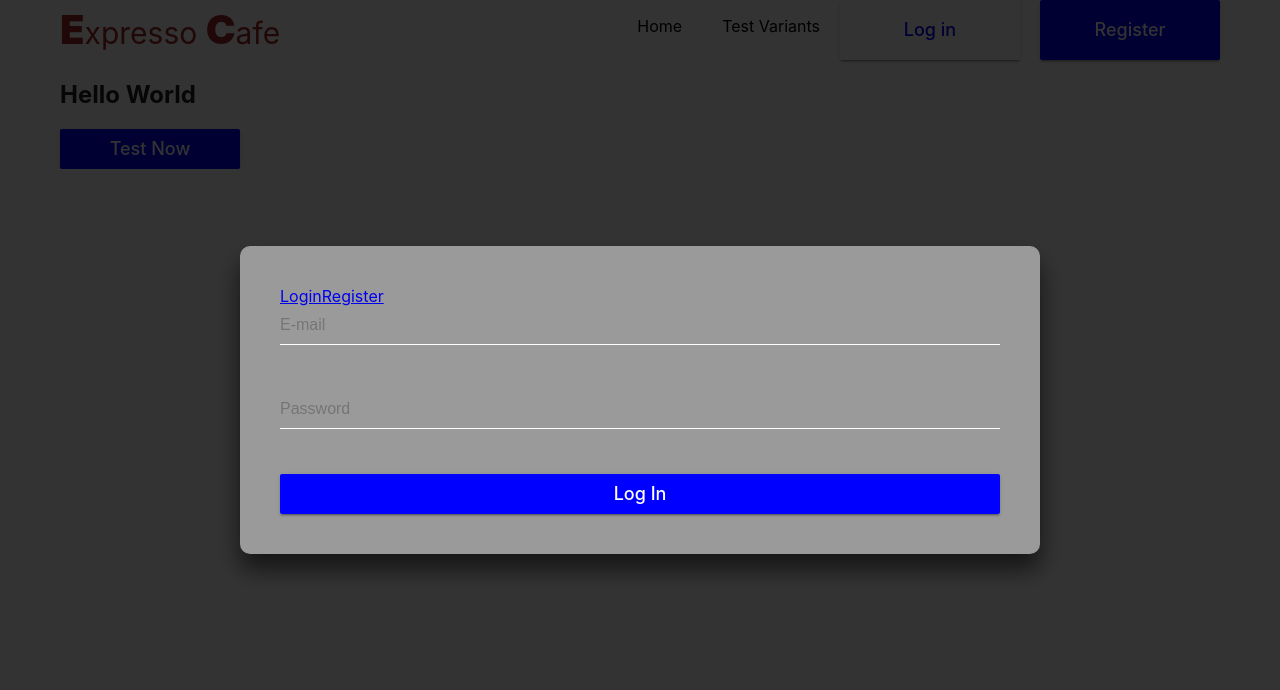
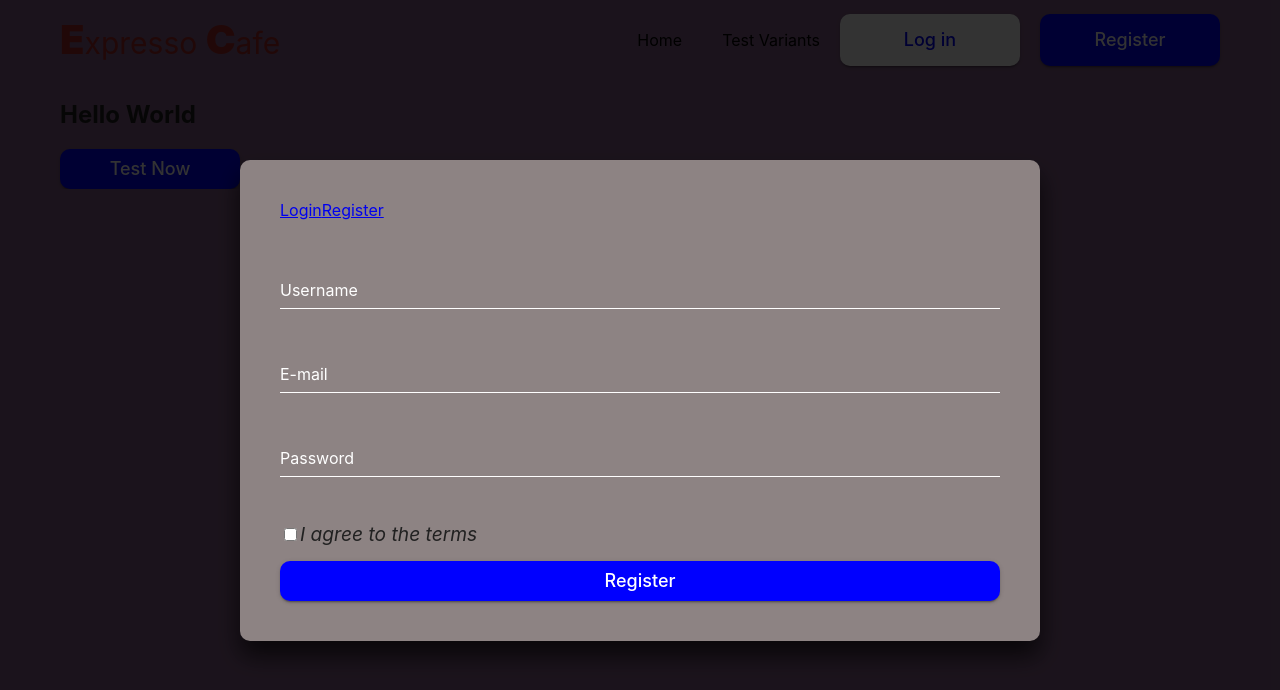
Before and after one commit to NatMyronenko/front-project-tests, a React (Create React App) app: page / in a window 1280 px wide. Both pictures are taken after a click on the button "Log in". Shown: the top 690 px of the page. Built offline with nearby package versions, Linux system fonts and the light colour scheme.

Commit message:
add SignUp modal

```diff
--- a/src/components/Button/Button.module.css
+++ b/src/components/Button/Button.module.css
@@ -1,6 +1,6 @@
-.Button {
+/*.Button {
   padding: 8px 16px;
-  border-radius: 2px;
+  border-radius: 10px;
   transition: all 250ms cubic-bezier(0.4, 0, 0.2, 1);
   text-align: center;
   display: inline-block;
@@ -15,14 +15,26 @@
   min-width: 180px;
   box-shadow: 0px 3px 1px -2px rgba(0, 0, 0, 0.2),
     0px 2px 2px 0px rgba(0, 0, 0, 0.14), 0px 1px 5px 0px rgba(0, 0, 0, 0.12);
+}*/
+
+.Button:hover.button--white {
+  background-color: #b4b4f0;
+  color: #fff;
+  transform: translate(0px, 2px);
+}
+
+.Button:hover.button--blue {
+  background-color: #acacfb;
+  color: #0000ff;
+  transform: translate(0px, 2px);
 }
 
 .button--white {
-  color: blue;
+  color: #0000ff;
   background-color: #fff;
 }
 
 .button--blue {
   color: #fff;
-  background-color: blue;
+  background-color: #0000ff;
 }
--- a/src/components/Button/Button.styled.js
+++ b/src/components/Button/Button.styled.js
@@ -2,7 +2,7 @@ import styled from 'styled-components';
 
 export const ButtonStyle = styled.button`
   padding: 8px 16px;
-  border-radius: 2px;
+  border-radius: 10px;
   transition: all 250ms cubic-bezier(0.4, 0, 0.2, 1);
   text-align: center;
   display: inline-block;
--- a/src/components/Header/Header.js
+++ b/src/components/Header/Header.js
@@ -8,7 +8,7 @@ import React from 'react';
 
 export const Header = () => {
   return (
-    <header>
+    <header className={css.Header}>
       <Container>
         <div className={css.Header__menu}>
           <LogoTitle>
--- a/src/components/Header/Header.module.css
+++ b/src/components/Header/Header.module.css
@@ -1,6 +1,11 @@
+.Header {
+  padding: 10px 0;
+}
+
 .Header__menu {
   display: flex;
   justify-content: space-between;
+  align-items: center;
 }
 .Menu__body {
   display: flex;
--- a/src/components/LoginForm/LoginForm.js
+++ b/src/components/LoginForm/LoginForm.js
@@ -14,7 +14,7 @@ export const LoginForm = () => {
           className={css.Input}
           placeholder="E-mail"
         />
-        <div className="email-error"></div>
+        <div className={css.Form_Error}></div>
       </div>
       <div className="user-box">
         <input
@@ -25,7 +25,7 @@ export const LoginForm = () => {
           className={css.Input}
           placeholder="Password"
         />
-        <div className="email-error"></div>
+        <div className={css.Form_Error}></div>
       </div>
 
       {/*<div class="checkbox">
--- a/src/components/LoginForm/LoginForm.module.css
+++ b/src/components/LoginForm/LoginForm.module.css
@@ -16,3 +16,9 @@
   cursor: pointer;
   transition: all 0.3s ease 0s;
 }
+
+.Form_Error {
+  border: 1px solid #ff0000;
+  font-size: 0.875rem;
+  color: #ff0000;
+}
--- a/src/components/Modal/Modal.js
+++ b/src/components/Modal/Modal.js
@@ -2,8 +2,9 @@ import React, { useEffect } from 'react';
 import { createRef } from 'react';
 import { createPortal } from 'react-dom';
 import css from './Modal.module.css';
-import { LoginForm } from '../LoginForm/LoginForm';
+//import { LoginForm } from '../LoginForm/LoginForm';
 import { NavLink } from 'react-router-dom';
+import { SignUpForm } from '../SignUpForm/SignUpForm';
 
 const MODAL_ROOT = document.querySelector('#modal-root');
 
@@ -31,7 +32,7 @@ export const Modal = ({ onClose }) => {
   return createPortal(
     <div ref={modalRef} onClick={handleBackdropClick} className={css.Overlay}>
       <div className={css.Login}>
-        <div class="actions">
+        <div className="">
           <NavLink to="" className="">
             Login
           </NavLink>
@@ -40,7 +41,7 @@ export const Modal = ({ onClose }) => {
           </NavLink>
         </div>
 
-        <LoginForm />
+        <SignUpForm />
       </div>
     </div>,
     MODAL_ROOT
--- a/src/components/Modal/Modal.module.css
+++ b/src/components/Modal/Modal.module.css
@@ -12,12 +12,17 @@
 }
 
 .Login {
-  margin: 0 auto;
-  width: 70%;
-  max-width: 800px;
   padding: 40px;
-  background: rgba(255, 255, 255, 0.5);
+  background: rgb(141, 131, 131);
   box-sizing: border-box;
-  box-shadow: 0 15px 25px rgba(0, 0, 0, 0.6);
+  box-shadow: 0 15px 25px rgba(0, 0, 0, 0.68);
   border-radius: 10px;
 }
+
+@media (min-width: 450px) {
+  .Login {
+    margin: 0 auto;
+    width: 70%;
+    max-width: 800px;
+  }
+}
--- /dev/null
+++ b/src/components/SignUpForm/SignUpForm.js
@@ -0,0 +1,59 @@
+import React from 'react';
+import css from './SignUpForm.module.css';
+import Button from 'components/Button/Button';
+
+export const SignUpForm = () => {
+  return (
+    <form id="form-SignUp" className={css.SignUp_Form}>
+      <div className={css.User_Box}>
+        <input
+          type="text"
+          required
+          name="userName"
+          id="user-name"
+          className={css.Input}
+        />
+        <label>Username</label>
+        <div className={css.Form_Error}></div>
+      </div>
+      <div className={css.User_Box}>
+        <input
+          type="email"
+          required
+          name="userEmail"
+          id="user-email"
+          className={css.Input}
+        />
+        <label>E-mail</label>
+        <div className={css.Form_Error}></div>
+      </div>
+      <div className={css.User_Box}>
+        <input
+          type="password"
+          name="userPassword"
+          required
+          id="user-surname"
+          className={css.Input}
+        />
+        <label>Password</label>
+
+        <div className={css.Form_Error}></div>
+      </div>
+
+      <div className={css.Checkbox}>
+        <input id="c_1" type="checkbox" value="1" name="" />
+        <label htmlFor="c_1">
+          <span className={css.Checkbox_Text}>I agree to the terms</span>
+        </label>
+      </div>
+
+      <Button type="submit" colorType="button--blue">
+        Register
+      </Button>
+
+      {/*<button type="submit" className={css.Login_Button}>
+		Login
+	</button>*/}
+    </form>
+  );
+};
--- /dev/null
+++ b/src/components/SignUpForm/SignUpForm.module.css
@@ -0,0 +1,61 @@
+.SignUp_Form {
+  padding-top: 50px;
+  display: grid;
+  gap: 15px 0;
+}
+
+.Input {
+  width: 100%;
+  padding: 0.625rem 0;
+  font-size: 1rem;
+  color: #fff;
+  margin-bottom: 1.875rem;
+  border: none;
+  border-bottom: 0.0625rem solid #fff;
+  outline: none;
+  background: transparent;
+  cursor: pointer;
+  transition: all 0.3s ease 0s;
+}
+
+.Input:focus ~ label,
+.Input:valid ~ label {
+  top: -20px;
+  left: 0;
+  color: #034ff4;
+  font-size: 12px;
+}
+
+.User_Box {
+  position: relative;
+}
+.User_Box label {
+  position: absolute;
+  top: 0;
+  left: 0;
+  padding: 10px 0;
+  font-size: 16px;
+  color: #fff;
+  pointer-events: none;
+  transition: 0.5s;
+}
+
+.Input::placeholder {
+  color: #fff;
+}
+
+/*.Form_Error {
+  border: 1px solid #ff0000;
+  font-size: 0.875rem;
+  color: #ff0000;
+}*/
+
+.Checkbox > input,
+.Checkbox > label {
+  cursor: pointer;
+}
+
+.Checkbox_Text {
+  font-style: italic;
+  font-size: 1.2rem;
+}
--- a/src/index.css
+++ b/src/index.css
@@ -1,4 +1,4 @@
-@import-normalize; /* bring in normalize.css styles */
+/*@import-normalize; bring in normalize.css styles*/
 
 html {
   box-sizing: border-box;
@@ -17,12 +17,12 @@ body {
   font-family: -apple-system, BlinkMacSystemFont, 'Segoe UI', Roboto,
     Oxygen-Sans, Ubuntu, Cantarell, 'Helvetica Neue', sans-serif;
   color: #212121;
-  background-color: #fff;
+  background-color: rgb(136, 98, 139);
   -webkit-font-smoothing: antialiased;
   -moz-osx-font-smoothing: grayscale;
 }
 
 img {
   display: block;
-  max-width: 10;
+  max-width: 100%;
 }
```
